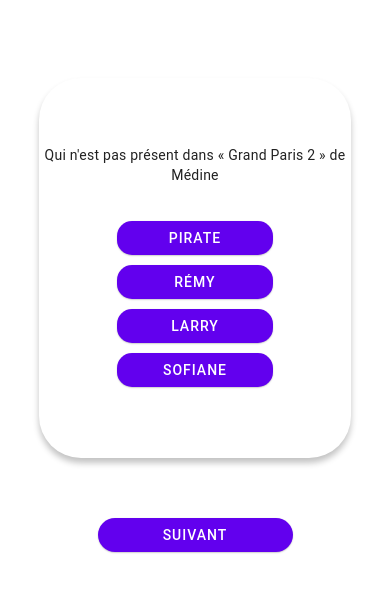
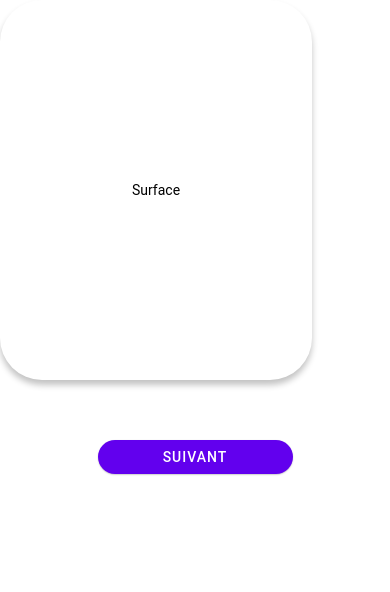
Before and after one commit to BSAMobileTeam/RapLand-Frontend, a React Native app: screen / in a window 390 px wide. Shown: the top 592 px of the page. Built offline with nearby package versions, Linux system fonts and the light colour scheme.

Commit message:
fix typescript error with surface component of react-native-paper

```diff
--- a/app/components/QuestionPaper.tsx
+++ b/app/components/QuestionPaper.tsx
@@ -1,4 +1,3 @@
-import { StatusBar } from 'expo-status-bar';
 import React, { Component } from 'react';
 import {
     StyleSheet,
@@ -8,7 +7,8 @@
 import {
     Paragraph,
     Button,
-    Surface
+    Surface,
+    Text
 } from 'react-native-paper'
 import IQuestion from '../../models/IQuestion'
 
@@ -25,21 +25,24 @@
     render() {
         const { style, question } = this.props
         return (
-            <Surface style={[styles.surface, style]}>
-                <Paragraph style={styles.paragraph}>{question.question.intitule}</Paragraph>
-                {
-                    question.question.choix.map((choice, index) => (
-                        <Button
-                            style={styles.button}
-                            mode="contained"
-                            key={index}
-                            onPress={() => {}}
-                        >
-                            {choice}
-                        </Button>
-                    ))
-                }
+            <Surface style={styles.surface}>
+                <Text>Surface</Text>
             </Surface>
+            // <Surface style={[styles.surface, style]}>
+            //     {/* <Paragraph style={styles.paragraph}>{question.question.intitule}</Paragraph> */}
+            //     {/* {
+            //         question.question.choix.map((choice, index) => (
+            //             <Button
+            //                 style={styles.button}
+            //                 mode="contained"
+            //                 key={index}
+            //                 onPress={() => {}}
+            //             >
+            //                 {choice}
+            //             </Button>
+            //         ))
+            //     } */}
+            // </Surface>
         )
     }
 }
--- a/package.json
+++ b/package.json
@@ -21,8 +21,8 @@
     "@babel/core": "~7.9.0",
     "@types/react": "~16.9.35",
     "@types/react-dom": "~16.9.8",
-    "@types/react-native": "~0.63.2",
-    "typescript": "~4.0.0"
+    "typescript": "~4.0.0",
+    "@types/react-native": "0.63.40"
   },
   "private": true
 }
```
Also changed, not shown: 1 other file (tests, documents, lock files or other folders).
